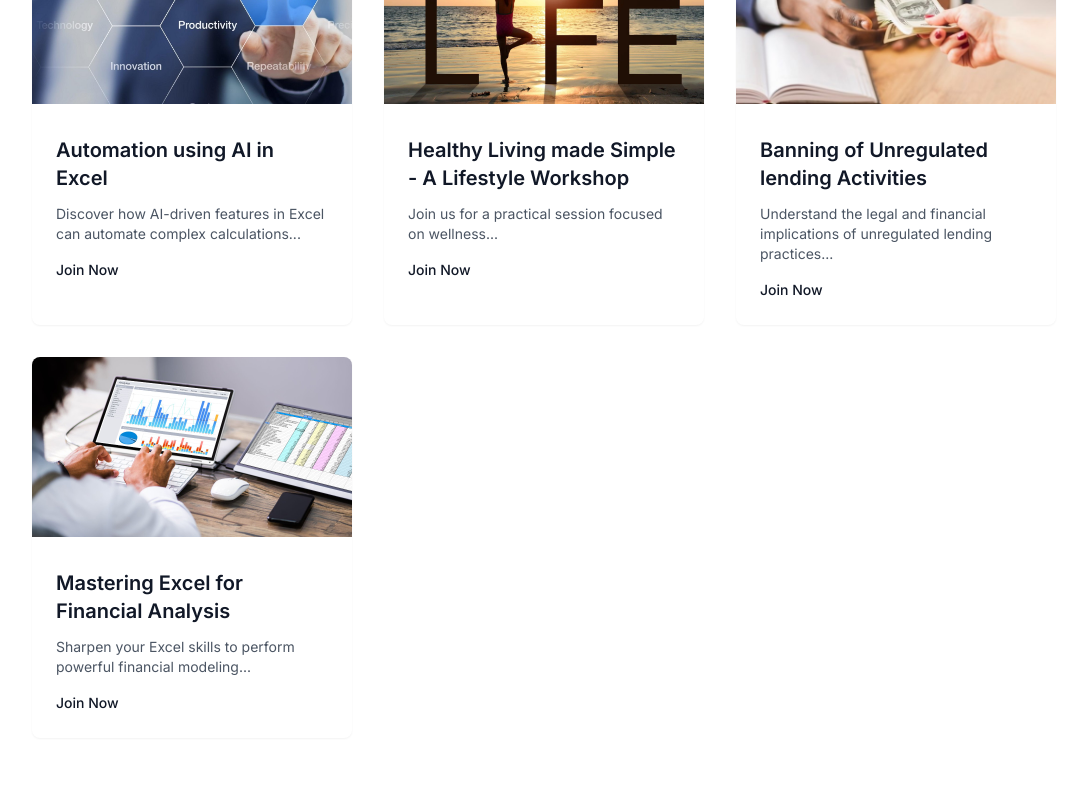
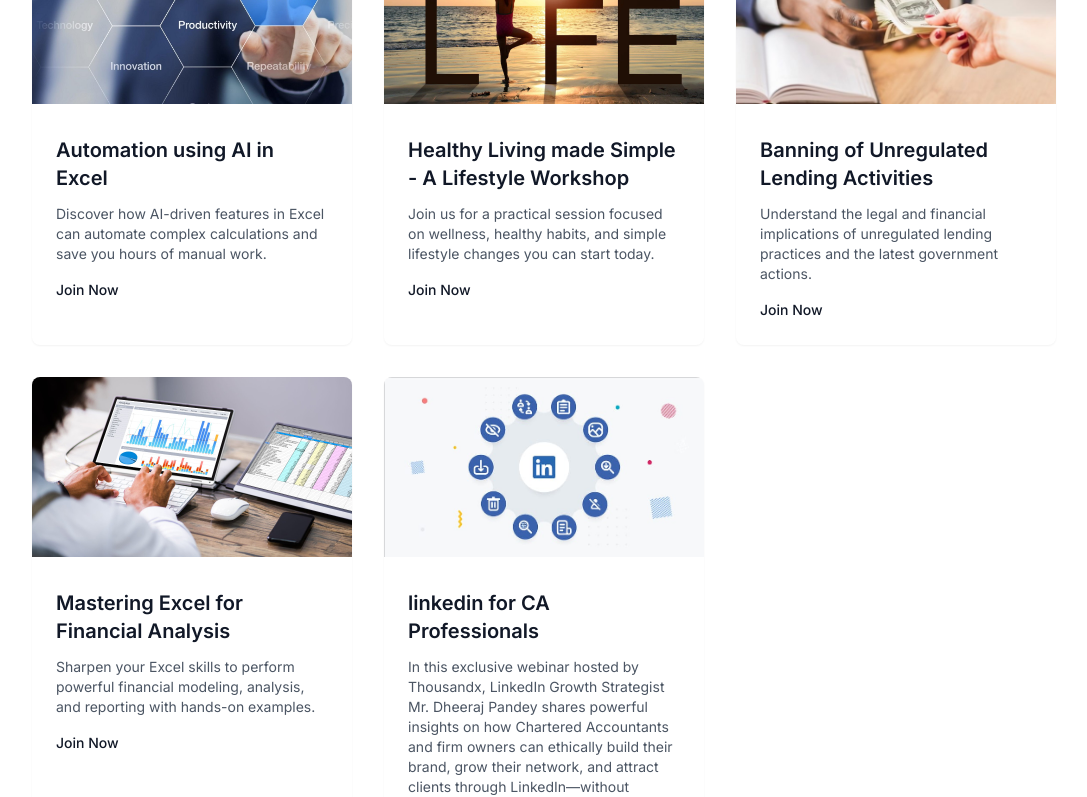
Before and after one commit to Pratyushsrivastavasgn/1000x, a React (Vite) app: page / in a window 1280 px wide. Shown: the part 4080-4877 px from the top of the page, without its empty margins (96-1183 px from the left). Built offline with nearby package versions, Linux system fonts and the light colour scheme.

Commit message:
Added Webinars images and updated OurCourses component

```diff
--- a/src/components/OurCourses.tsx
+++ b/src/components/OurCourses.tsx
@@ -90,39 +90,51 @@
     title: 'Automation using AI in Excel',
     type: 'Free',
     imageUrl: 'assets/images/Webinars/2.jpg',
-      description: 'Discover how AI-driven features in Excel can automate complex calculations...',
+    description: `Discover how AI-driven features in Excel can automate complex calculations and save you hours of manual work.`,
     link: 'https://youtube.com/live/kx7Xy3ijS9U?feature=share'
+
   },
   {
     id: 2,
-      title: 'Coming Soon',
+    title: 'ISD Practical Case Studies under GST',
     type: 'Paid',
-      imageUrl: 'https://tailwindflex.com/storage/thumbnails/simple-coming-soon-page-2/canvas.min.webp?v=1',
-      description: 'Coming Soon.',
-      link: '#'
+    imageUrl: 'assets/images/Webinars/GST.jpg',
+    description: `📢 Join Our Exclusive GST Webinar!
+Topic: ISD Practical Case Studies under GST
+📅 Date: 6th June 2025 (Friday)
+🕖 Time: 7:00 PM
+💻 Mode: Zoom
+💰 Fee: ₹99/-
+🎙 Speaker: CA Praveen Sharma
+Renowned GST Consultant & Faculty
+✅ Real Case Studies
+✅ ISD vs Cross-charge
+✅ ITC Allocation & Compliance
+✅ Q&A with GST Expert`,
+    link: 'https://rzp.io/rzp/iL0J9rD'
   },
   {
     id: 3,
     title: 'Healthy Living made Simple - A Lifestyle Workshop',
     type: 'Free',
     imageUrl: 'assets/images/Webinars/4.jpg',
-      description: 'Join us for a practical session focused on wellness...',
-      link: ' https://youtu.be/1zuFq2z6Kbg '
+    description: `Join us for a practical session focused on wellness, healthy habits, and simple lifestyle changes you can start today.`,
+    link: 'https://youtu.be/1zuFq2z6Kbg'
   },
   {
     id: 4,
-      title: 'Coming soon',
+    title: 'Coming Soon',
     type: 'Paid',
     imageUrl: 'https://tailwindflex.com/storage/thumbnails/simple-coming-soon-page-2/canvas.min.webp?v=1',
-      description: 'Coming Soon.',
-      link: '#'
+    description: `Coming Soon.`,
+    link: 'https://rzp.io/rzp/iL0J9rD'
   },
   {
     id: 5,
-      title: 'Banning of Unregulated lending Activities',
+    title: 'Banning of Unregulated Lending Activities',
     type: 'Free',
     imageUrl: 'assets/images/Webinars/3.jpg',
-      description: 'Understand the legal and financial implications of unregulated lending practices...',
+    description: `Understand the legal and financial implications of unregulated lending practices and the latest government actions.`,
     link: 'https://youtube.com/live/_e25WAK5Qgg'
   },
   {
@@ -130,10 +142,29 @@
     title: 'Mastering Excel for Financial Analysis',
     type: 'Free',
     imageUrl: 'assets/images/Webinars/5.jpg',
-      description: 'Sharpen your Excel skills to perform powerful financial modeling...',
-      link: ' https://youtube.com/live/Wv1keEF2rl0'
+    description: `Sharpen your Excel skills to perform powerful financial modeling, analysis, and reporting with hands-on examples.`,
+    link: 'https://youtube.com/live/Wv1keEF2rl0'
+  },
+  {
+    id: 7,
+    title: 'linkedin for CA Professionals',
+    type: 'Free',
+    imageUrl: 'assets/images/Webinars/LinkedIn.jpg',
+    description: `In this exclusive webinar hosted by Thousandx, LinkedIn Growth Strategist Mr. Dheeraj Pandey shares powerful insights on how Chartered Accountants and firm owners can ethically build their brand, grow their network, and attract clients through LinkedIn—without violating ICAI’s Code of Ethics.
+
+📌 What you'll learn:
+
+Why LinkedIn is essential for CA firm owners
+How to optimize your LinkedIn profile for visibility and trust
+Creating a content strategy that actually works
+Ethical lead generation techniques using LinkedIn
+Real-world tips from Dheeraj’s experience working with US & Canadian accounting firms
+
+🔗 Whether you're a CA looking to scale your practice or just starting your personal brand journey, this session is packed with actionable takeaways..`,
+    link: 'https://www.youtube.com/live/SUCFOZe5exw?si=gxbFELP-2mYQhrNm'
   }
 ];
+
 
   const categories = ['All', 'Accounting', 'Taxation', 'Entrepreneurship', 'Investments', 'Technology'];
   const filteredProjects = activeFilter === 'All'
@@ -249,7 +280,7 @@
                 </div>
                 <div className="p-6">
                   <h3 className="text-xl font-semibold mt-2 mb-3">{webinar.title}</h3>
-                  <p className="text-sm text-gray-600">{webinar.description}</p>
+                  <p className="text-sm text-gray-600 whitespace-per-line">{webinar.description}</p>
                   <a
                     href={webinar.link}
                     className="inline-block mt-4 text-sm font-medium relative after:absolute after:bottom-0 after:left-0 after:w-0 after:h-0.5 after:bg-black after:transition-all hover:after:w-full"
```
Also changed, not shown: public/assets/images/Webinars/GST.jpg (added), public/assets/images/Webinars/LinkedIn.jpg (added). Lines whose indentation alone changed are shown as unchanged.
